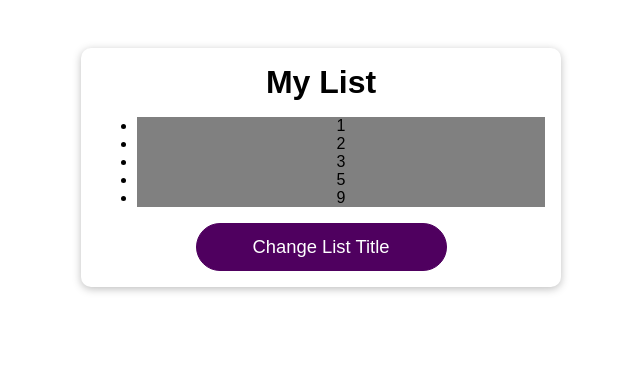
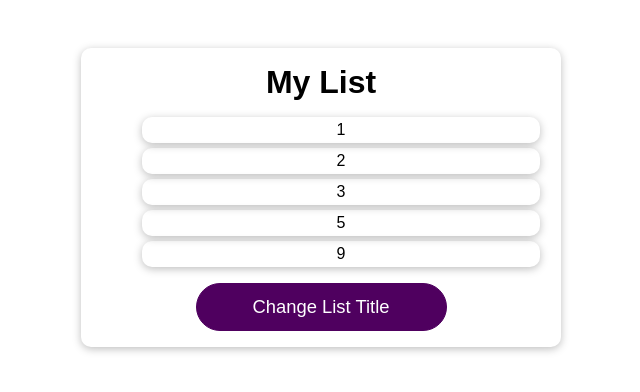
Before and after one commit to martinwachira/how2React-Redefined-2, a React (Create React App) app: page / in a window 1280 px wide. Shown: the top 392 px of the page, without its empty margins (319-959 px from the left). Built offline with nearby package versions, Linux system fonts and the light colour scheme.

Commit message:
style items list

```diff
--- a/src/components/Demo/DemoList.module.css
+++ b/src/components/Demo/DemoList.module.css
@@ -1,3 +1,8 @@
 .list li {
-  background-color: grey;
+  box-shadow: 0 2px 8px rgba(0, 0, 0, 0.26);
+  border-radius: 10px;
+  text-align: center;
+  padding: 4px;
+  margin: 5px;
+  list-style-type: none;
 }
```
